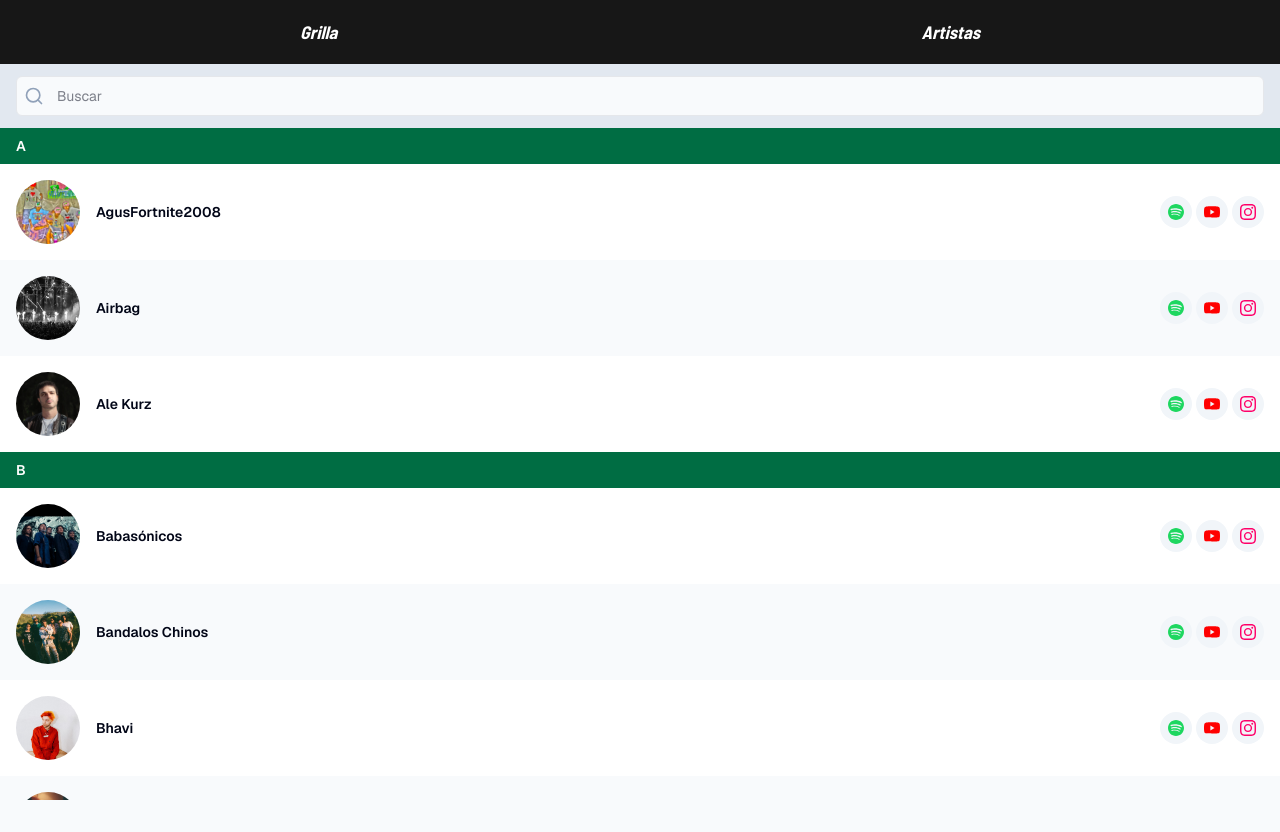
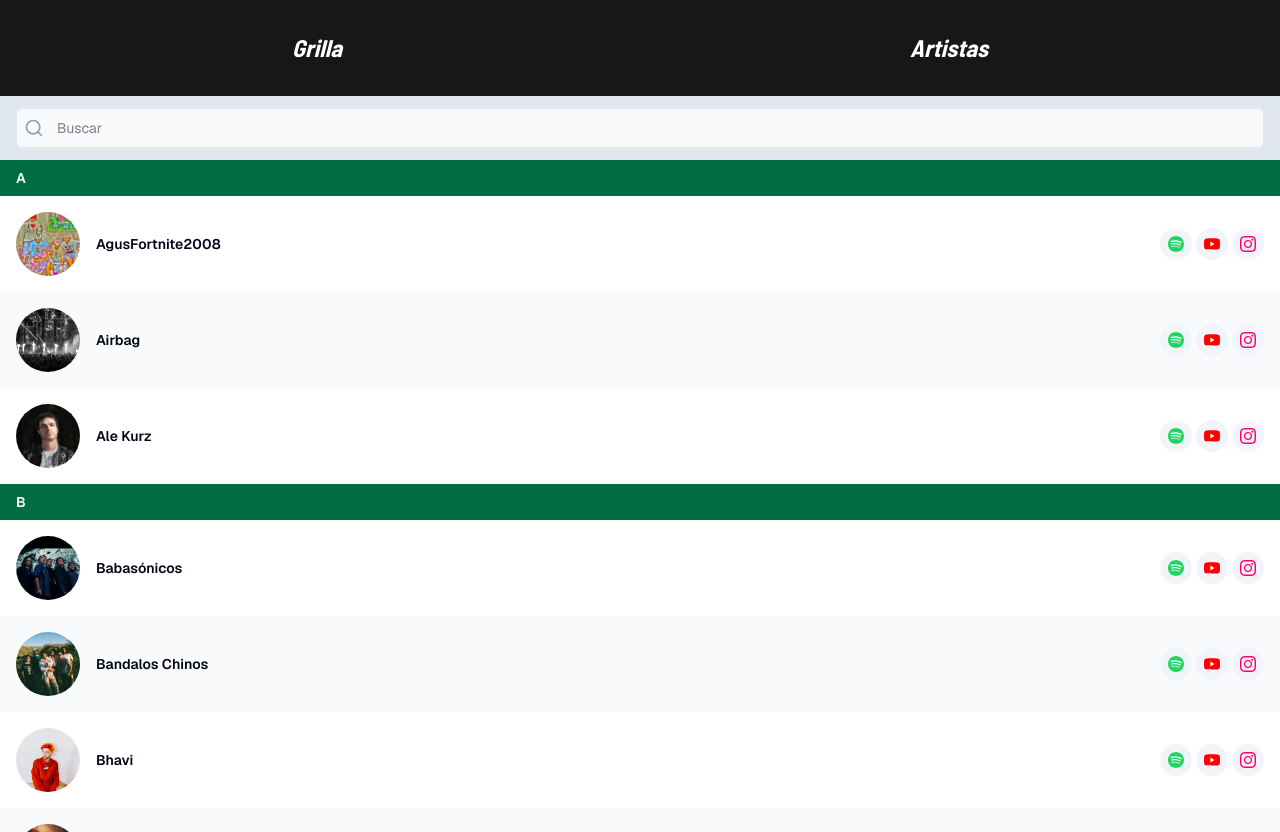
Before and after one commit to marianocordoba/cr2025, a Next.js app: page /artists in a window 1280 px wide. Before the commit the page ends 800 px from the top, so only its background shows below. Built offline with nearby package versions, Linux system fonts and the light colour scheme; what arktype would draw is missing.

Commit message:
fix: add server snapshot for use-is-mobile

```diff
--- a/src/components/app-header/app-header.tsx
+++ b/src/components/app-header/app-header.tsx
@@ -2,18 +2,21 @@
 
 export function AppHeader() {
   return (
-    <header className="w-full h-16 bg-neutral-900 text-white">
+    <header className="w-full h-16 lg:h-24 bg-neutral-900 text-white">
       <nav className="h-full px-4">
         <ul className="h-full flex items-center justify-around gap-4">
           <li>
-            <Link href="/" className="font-title font-bold italic text-lg">
+            <Link
+              href="/"
+              className="font-title font-bold italic text-lg lg:text-2xl"
+            >
               Grilla
             </Link>
           </li>
           <li>
             <Link
               href="/artists"
-              className="font-title font-bold italic text-lg"
+              className="font-title font-bold italic text-lg lg:text-2xl"
             >
               Artistas
             </Link>
--- a/src/hooks/use-mobile.tsx
+++ b/src/hooks/use-mobile.tsx
@@ -11,6 +11,10 @@
 }
 
 export function useIsMobile() {
-  const isMobile = useSyncExternalStore(suscribe, () => matchMedia?.matches)
+  const isMobile = useSyncExternalStore(
+    suscribe,
+    () => matchMedia?.matches,
+    () => true,
+  )
   return isMobile
 }
```
